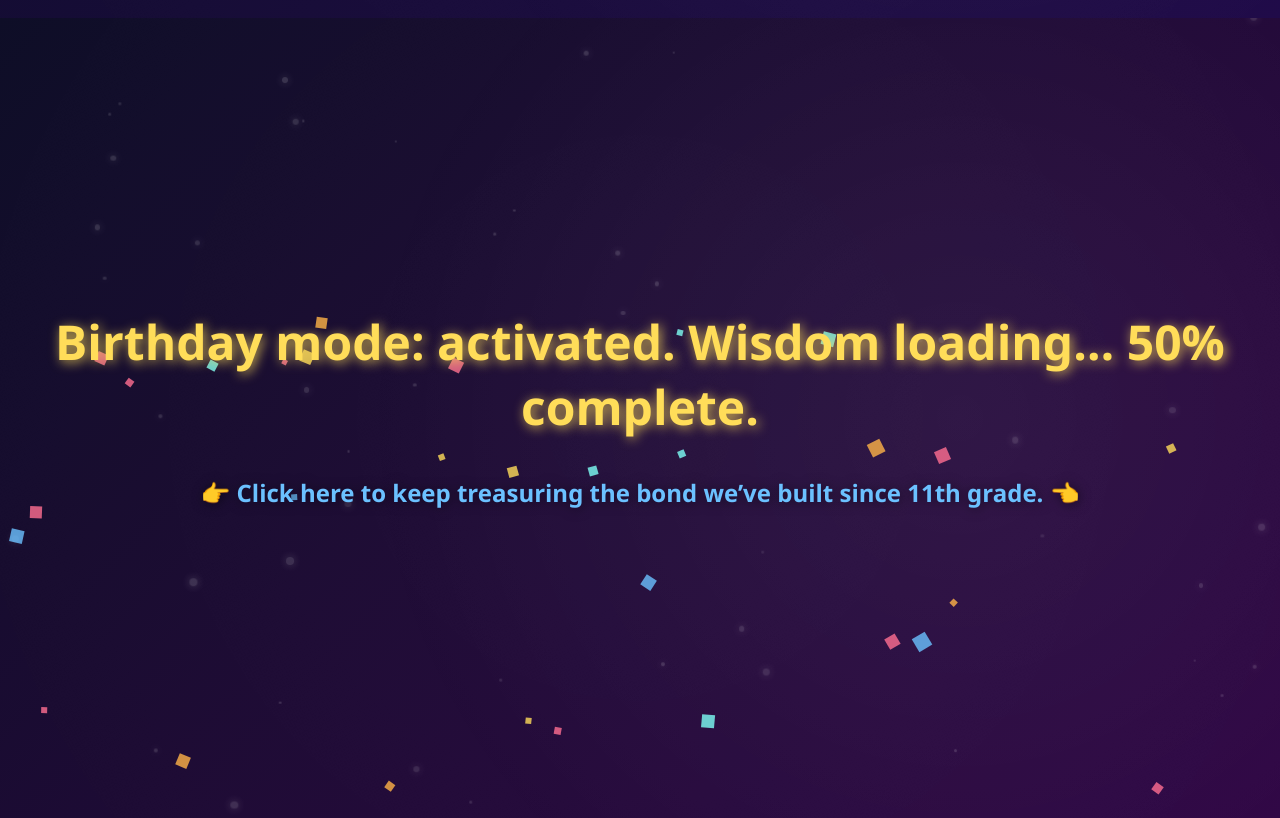
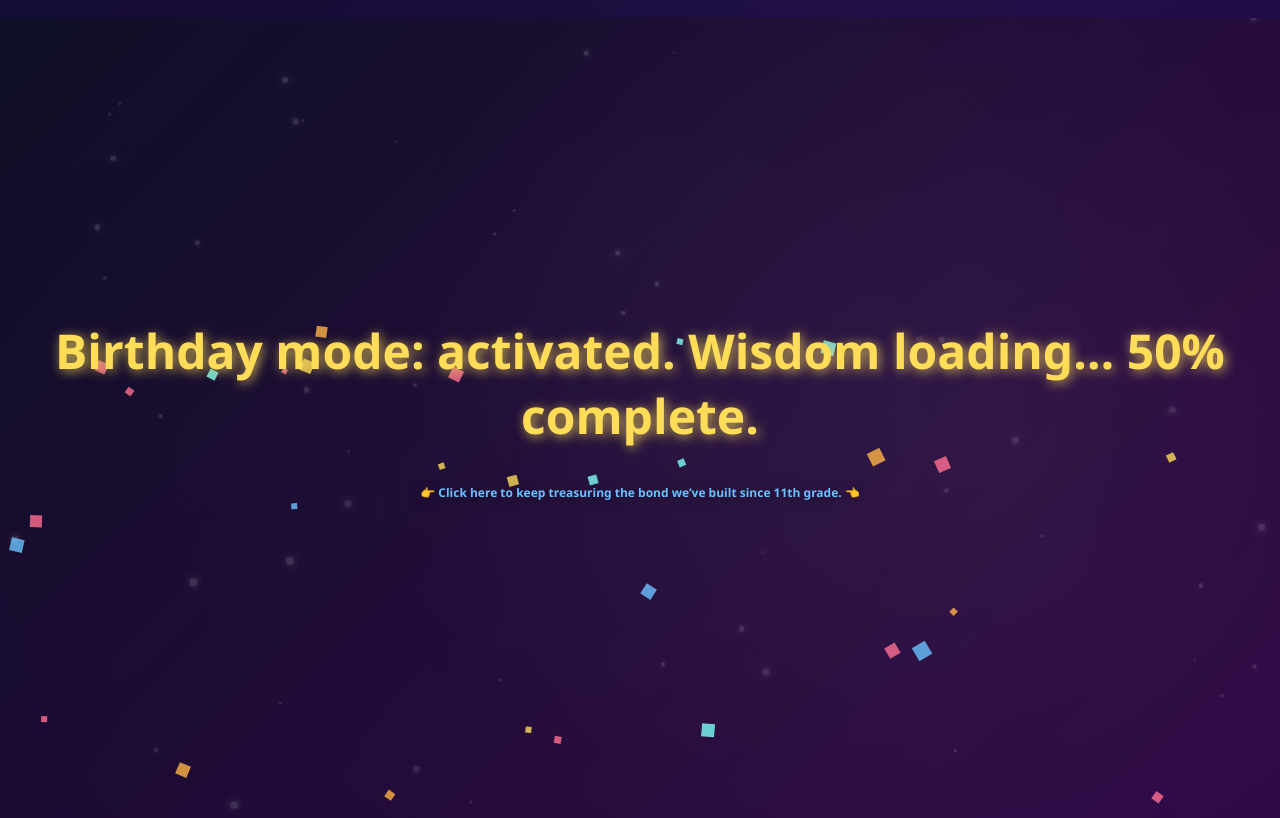
Before and after one commit to sosorry9853-png/Happy.Birthday.Tada.bhokololo, a plain HTML site: page index.html in a window 1280 px wide. Shown: the part 3471-4289 px from the top of the page. Drawn offline with Linux system fonts and the light colour scheme.

Commit message:
index.html

```diff
--- a/index.html
+++ b/index.html
@@ -137,7 +137,7 @@
     Birthday mode: activated. Wisdom loading… 50% complete.
   </h2>
 
-  <p class="fade-up" style="margin-top:20px; font-size:1.5em;">
+  <p class="fade-up" style="margin-top:20px; font-size:.75em;">
     👉 <a href="https://sosorry9853-png.github.io/Enter.Password/" target="_blank" style="color:#6bc1ff; text-decoration:none; font-weight:bold;">
       Click here to keep treasuring the bond we’ve built since 11th grade.
     </a>👈
```
